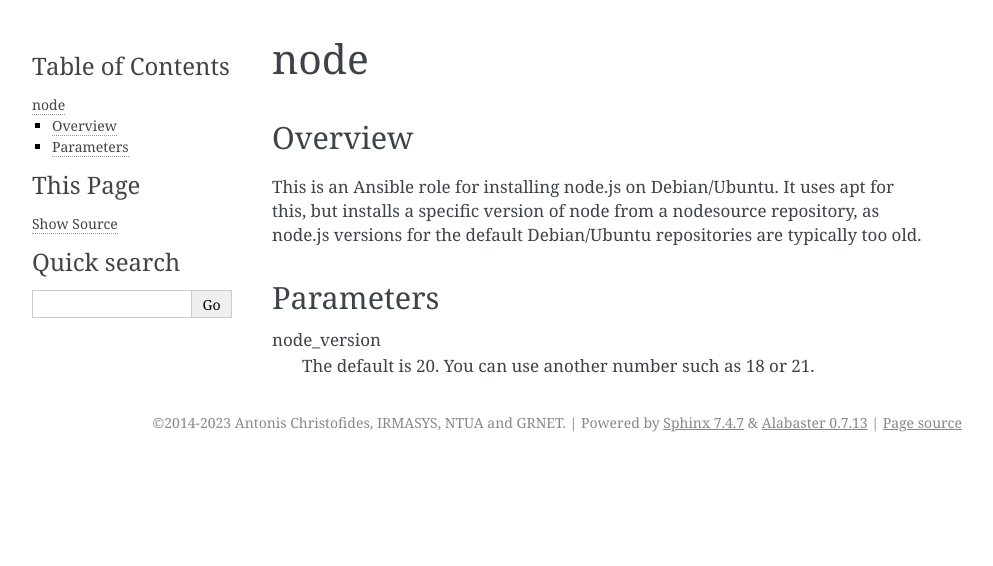
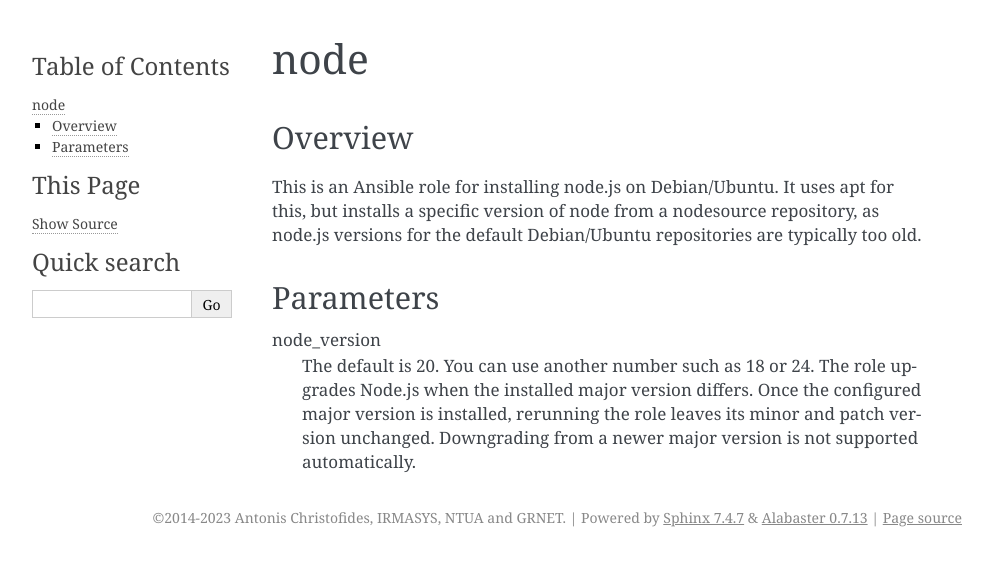
Before and after one commit to aptiko/aptiko.general, a Sphinx documentation site: the page built from docs/node.rst, in a window 1280 px wide. Shown: the top 566 px of the page, without its empty margins (148-1141 px from the left). Built offline with Sphinx 7.4.7, drawn with Linux system fonts in a browser that asks for light colours.

Commit message:
Make upgrading node.js more robust

```diff
--- a/docs/node.rst
+++ b/docs/node.rst
@@ -16,4 +16,8 @@ Parameters
 ==========
 
 node_version
-  The default is 20. You can use another number such as 18 or 21.
+  The default is 20. You can use another number such as 18 or 24. The role
+  upgrades Node.js when the installed major version differs. Once the configured
+  major version is installed, rerunning the role leaves its minor and patch
+  version unchanged. Downgrading from a newer major version is not supported
+  automatically.
```
Also changed, not shown: 1 other file.
